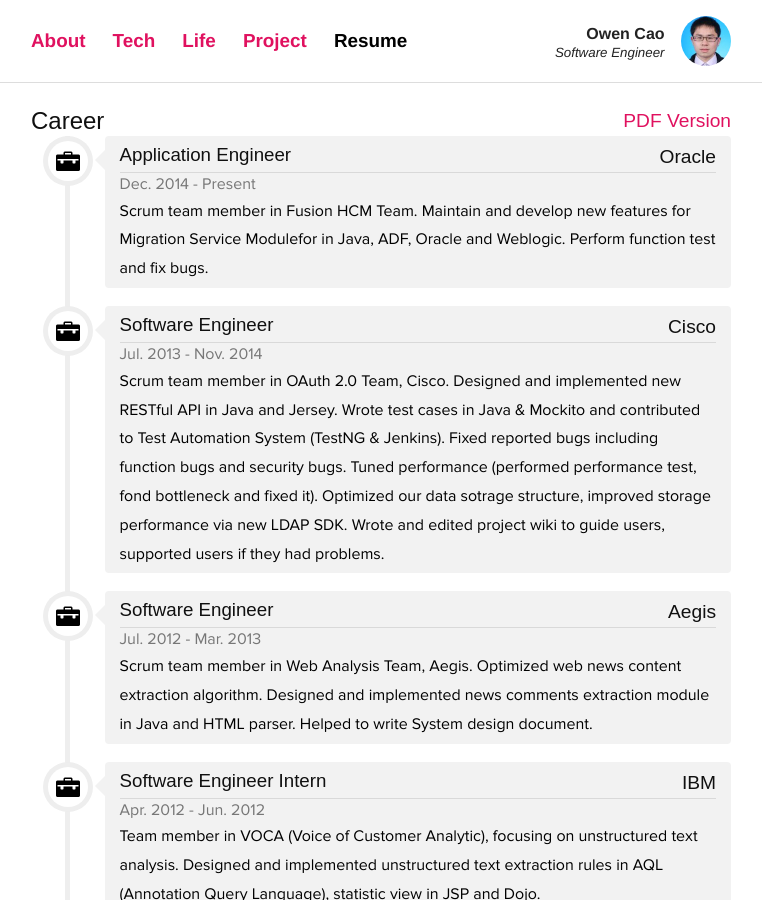
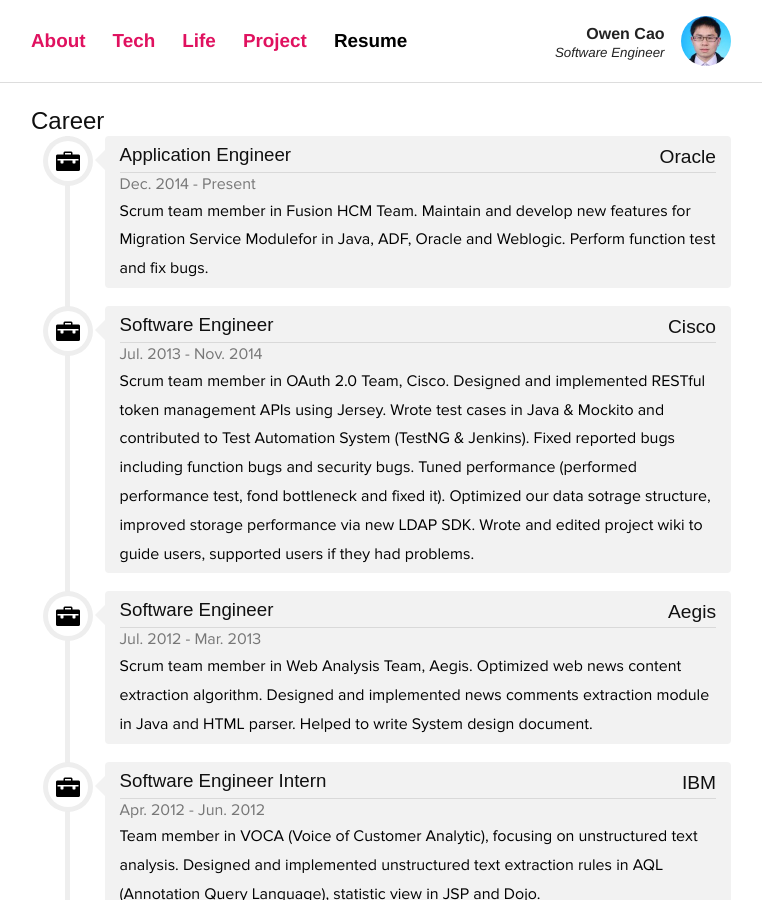
Before and after one commit to cynosure7/cynosure7.github.io, a Jekyll site: the page built from resume/index.html, in a window 1280 px wide and 900 px high. Shown: the whole window, without its empty margins (259-1021 px from the left). Built offline with Jekyll 4.4.1, drawn with Linux system fonts in a browser that asks for light colours; some web fonts are replaced; Markdown is read by kramdown in place of the engine named in the settings.

Commit message:
iodate /resume
delete pdf version

```diff
--- a/resume/index.html
+++ b/resume/index.html
@@ -6,7 +6,7 @@
 ---
 
 <section>
-			<div class="resume"><h2>Career<span><a href="/resume/OwenCao.pdf" target="_blank" >PDF Version</a></span></h2></div>
+			<div class="resume"><h2>Career</h2></div>
 			<ul class="ro-timeline">
 				<li>
 					<div class="ro-icon icon-briefcase"></div>
@@ -21,7 +21,7 @@
 					<div class="ro-label">
 						<h3>Software Engineer<span>Cisco</span></h3>
 						<h4>Jul. 2013 - Nov. 2014</h4>
-						<p>Scrum team member in OAuth 2.0 Team, Cisco. Designed and implemented new RESTful API in Java and Jersey. Wrote test cases in Java & Mockito and contributed to Test Automation System (TestNG & Jenkins). Fixed reported bugs including function bugs and security bugs. Tuned performance (performed performance test, fond bottleneck and fixed it). Optimized our data sotrage structure, improved storage performance via new LDAP SDK. Wrote and edited project wiki to guide users, supported users if they had problems.</p>
+						<p>Scrum team member in OAuth 2.0 Team, Cisco. Designed and implemented RESTful token management APIs using Jersey. Wrote test cases in Java & Mockito and contributed to Test Automation System (TestNG & Jenkins). Fixed reported bugs including function bugs and security bugs. Tuned performance (performed performance test, fond bottleneck and fixed it). Optimized our data sotrage structure, improved storage performance via new LDAP SDK. Wrote and edited project wiki to guide users, supported users if they had problems.</p>
 					</div>
 				</li>
 				<li>
```
Also changed, not shown: 1 other file.
